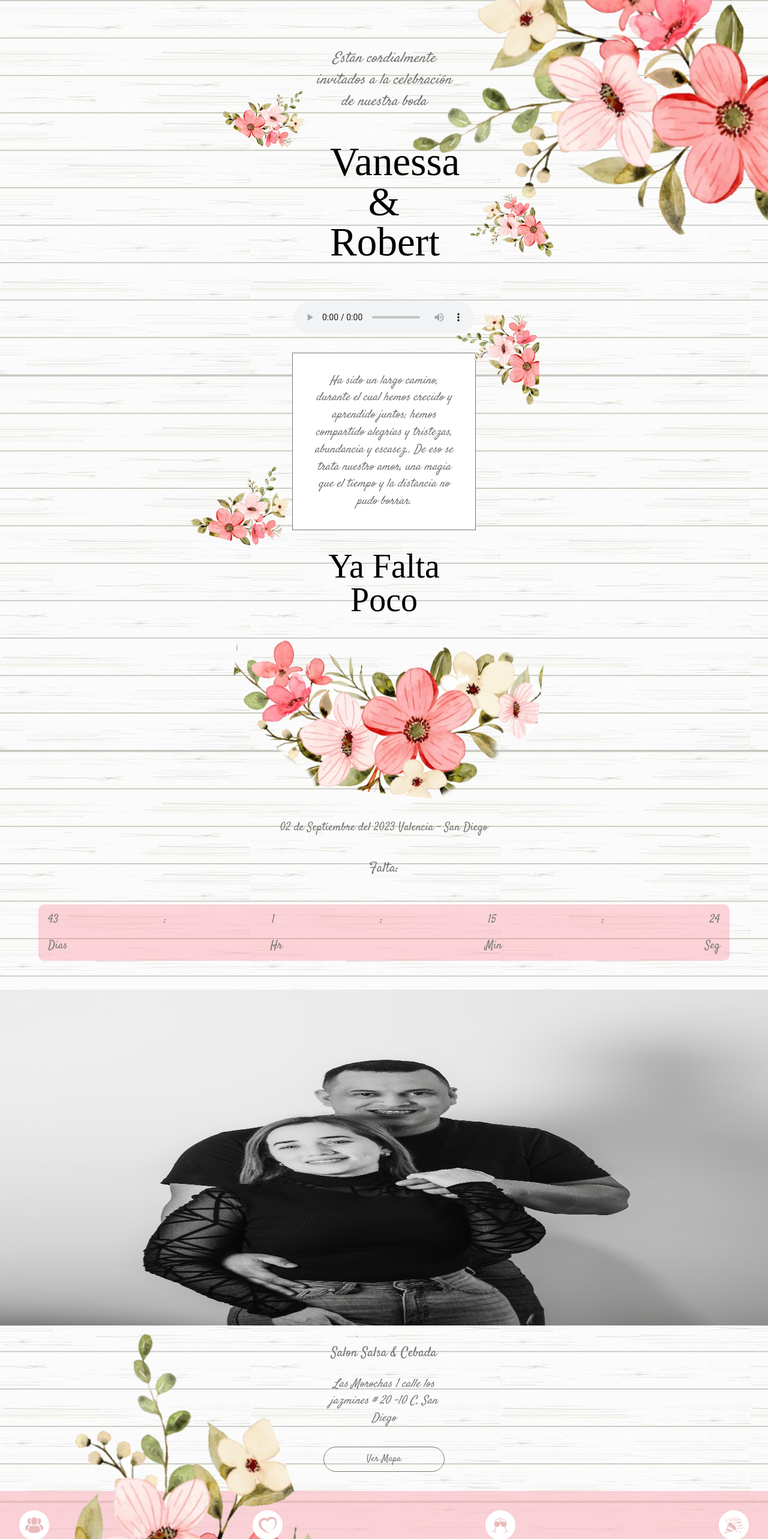
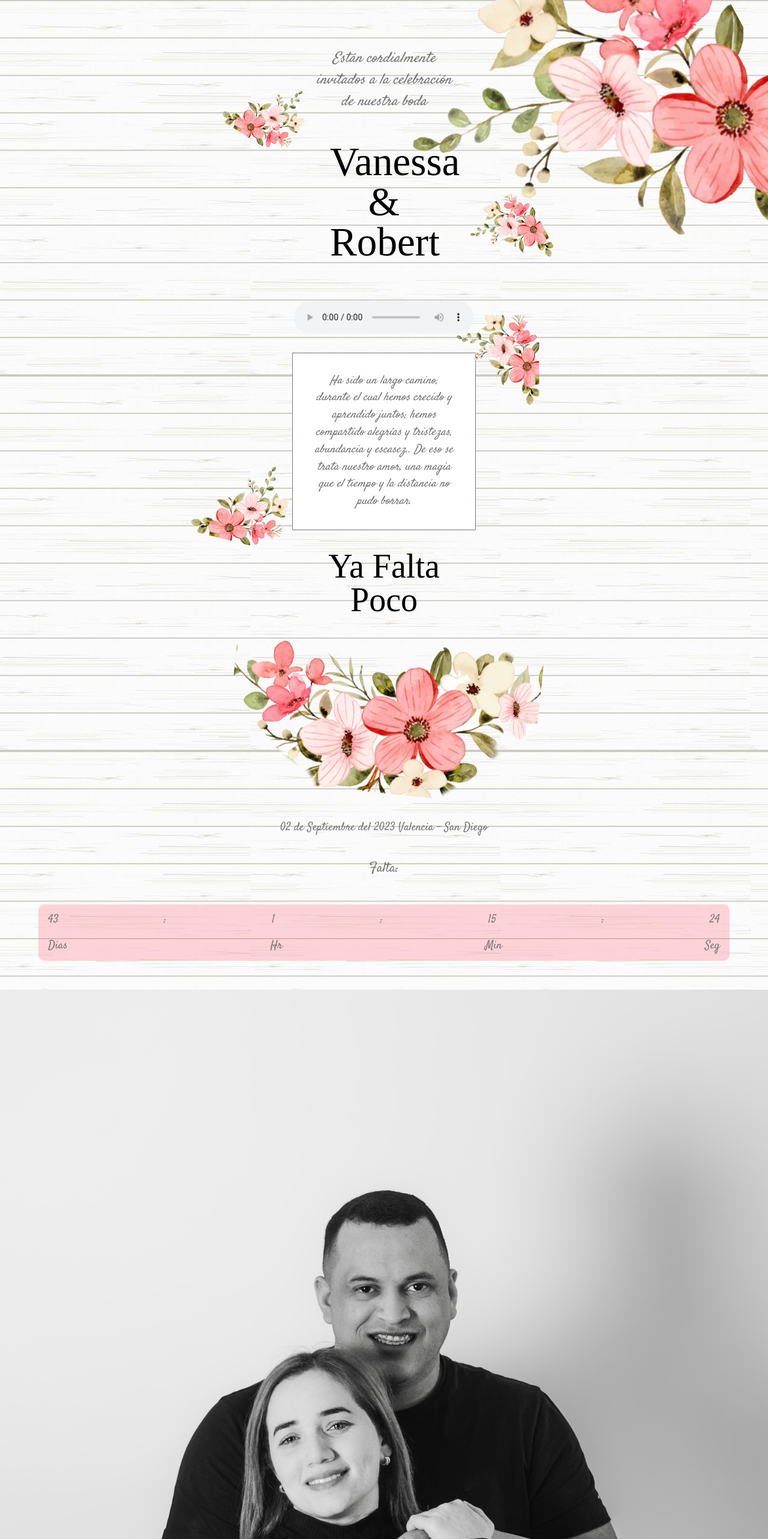
Before and after one commit to josesantanaweb/boda, a React (Vite) app: page / in a window 1280 px wide. Shown: the top 2566 px of the page at 60% size. Built offline with nearby package versions, Linux system fonts and the light colour scheme; a web font is replaced by a local one.

Commit message:
fix tamano

```diff
--- a/src/pages/HomePage/styles.ts
+++ b/src/pages/HomePage/styles.ts
@@ -188,7 +188,7 @@ export const Photos = styled.div`
 `;
 
 export const Photo = styled.img`
-  height: 560px;
+  height: auto;
   width: 100%;
 `;
 
```
